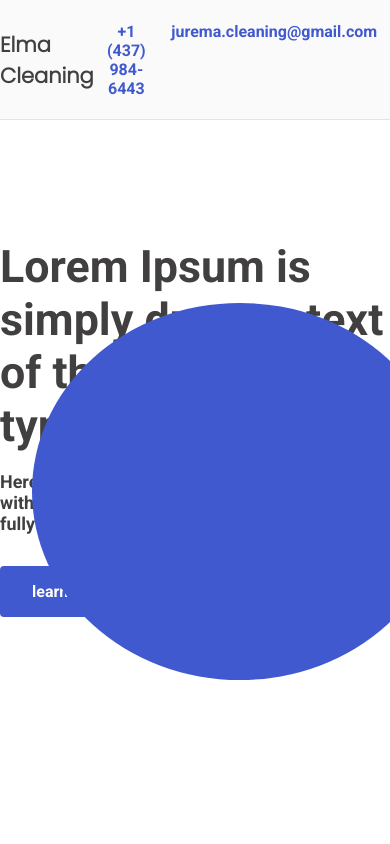
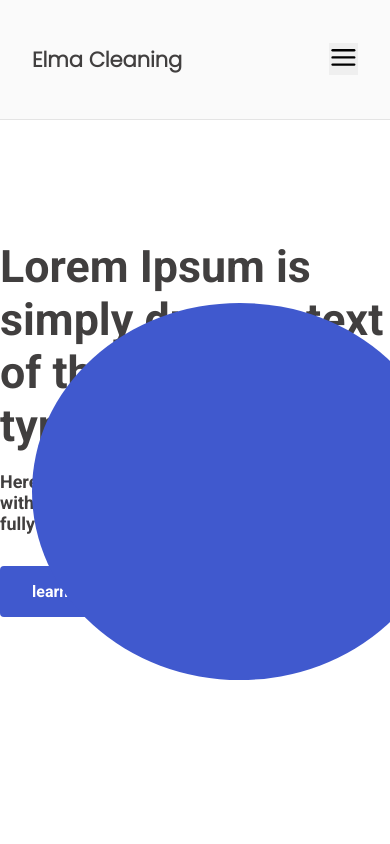
Before and after one commit to schedule-lib/elma.cleanning, a Next.js app: page / in a window 390 px wide. Shown: the top 844 px of the page. Built offline with nearby package versions, Linux system fonts and the light colour scheme.

Commit message:
feat: Header - responsive v0.0.1

```diff
--- a/src/components/Header.tsx
+++ b/src/components/Header.tsx
@@ -1,14 +1,24 @@
 import Link from "next/link";
+import { useState } from "react";
+import { FiMenu, FiX } from "react-icons/fi";
 
 import styles from "../styles/components/Header.module.scss";
 
 function Header() {
+  const [menuIsOpen, setMenuIsOpen] = useState(false);
+
+  function changeMenuState() {
+    setMenuIsOpen(!menuIsOpen);
+  }
+
   return (
     <header className={styles.headerContainer}>
       <nav>
         <Link href="/">Elma Cleaning</Link>
 
-        <div className="menu">
+        <div
+          className={`${styles.menu} ${menuIsOpen ? styles.open : undefined}`}
+        >
           <ul>
             <li>
               <a href="https://wa.me/14379846443?text=what%20services%20ECleaning%20has">
@@ -21,6 +31,32 @@ function Header() {
               </a>
             </li>
           </ul>
+          <div className={styles.controls}>
+            {menuIsOpen ? (
+              <button type="button" onClick={changeMenuState}>
+                <FiX />
+              </button>
+            ) : (
+              <button type="button" onClick={changeMenuState}>
+                <FiMenu />
+              </button>
+            )}
+          </div>
+
+          <div className={styles.modal}>
+            <ul>
+              <li>
+                <a href="https://wa.me/14379846443?text=what%20services%20ECleaning%20has">
+                  +1 (437) 984-6443
+                </a>
+              </li>
+              <li>
+                <a href="mailto:elma.cleanning@gmail.com">
+                  jurema.cleaning@gmail.com
+                </a>
+              </li>
+            </ul>
+          </div>
         </div>
       </nav>
     </header>
--- a/src/styles/components/Header.module.scss
+++ b/src/styles/components/Header.module.scss
@@ -13,6 +13,10 @@
   left: 0;
   right: 0;
   z-index: 100;
+
+  @media screen and (max-width: 1180px) {
+    padding: 0 2rem;
+  }
 
   > nav {
     max-width: var(--limit-width);
@@ -48,5 +52,51 @@
         }
       }
     }
+
+    .menu {
+      > div {
+        display: none;
+
+        svg {
+          width: 1.8rem;
+          height: 1.8rem;
+        }
+      }
+
+      &.open {
+        .modal {
+          display: flex;
+          flex-direction: column;
+          justify-content: center;
+          align-items: center;
+
+          position: absolute;
+          top: var(--header-height);
+          left: 0;
+          right: 0;
+          background: var(--dominate);
+          min-height: 10rem;
+
+          > ul {
+            display: flex;
+            flex-direction: column;
+
+            li {
+              padding: 1rem 0;
+            }
+          }
+        }
+      }
+
+      @media screen and (max-width: 595px) {
+        > ul {
+          display: none;
+        }
+
+        .controls {
+          display: initial;
+        }
+      }
+    }
   }
 }
```
